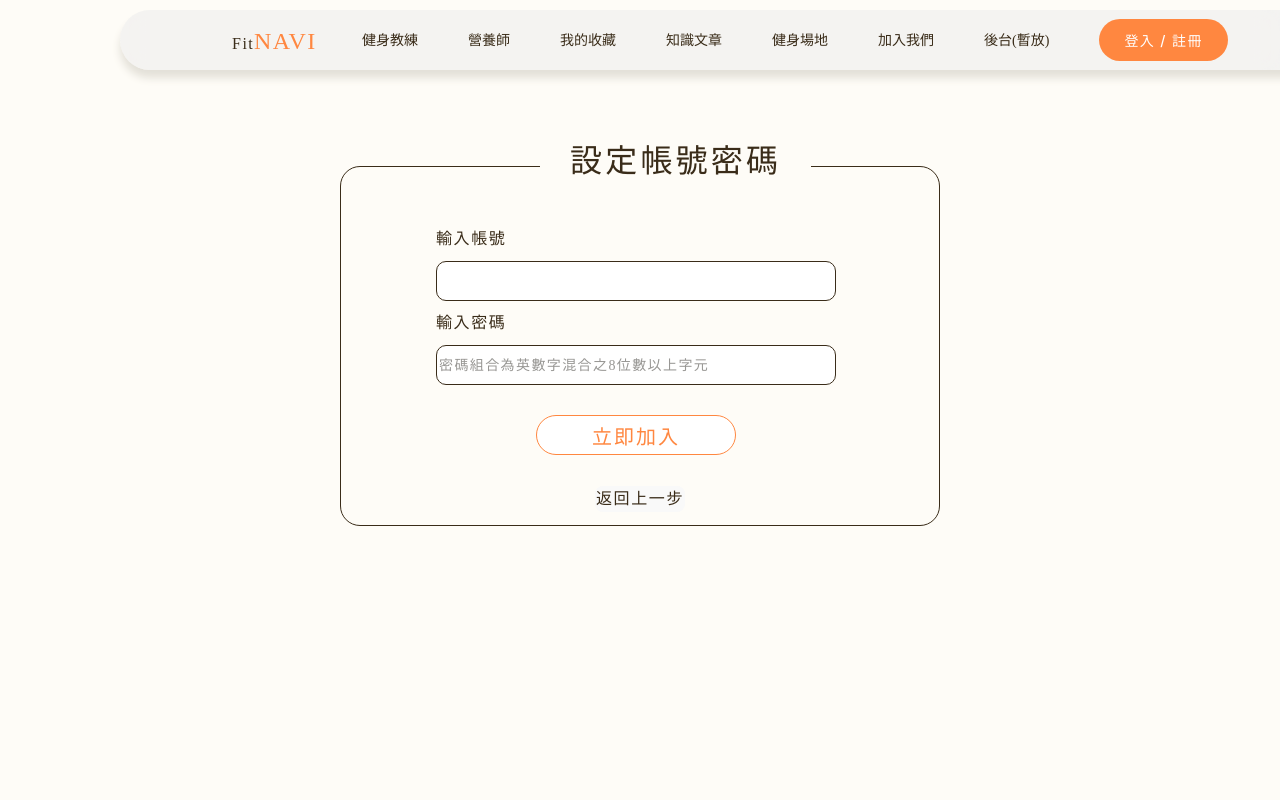
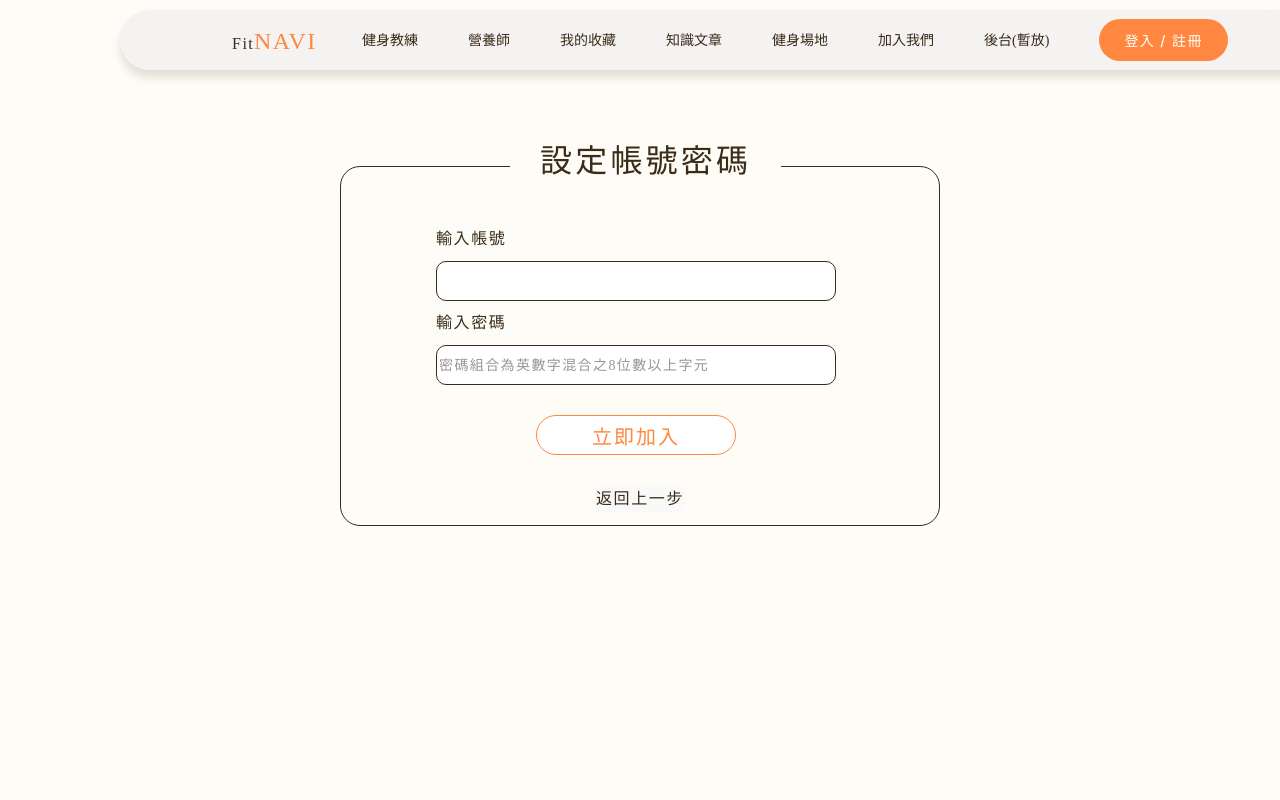
Before and after one commit to jodi0813/fitnaviTeam, a React (Vite) app: page /SetAccountPassword in a window 1280 px wide. Shown: the top 800 px of the page. Built offline with nearby package versions, Linux system fonts and the light colour scheme.

Commit message:
設定帳號密碼

```diff
--- a/src/fitnavi/SetAccountPassword/SetAccountPassword.scss
+++ b/src/fitnavi/SetAccountPassword/SetAccountPassword.scss
@@ -20,7 +20,7 @@
         justify-content: center;
         align-items: center;
         position: relative;
-        left: 200px;
+        left: 170px;
         top: 25px;
         margin: 0px;
 
```
